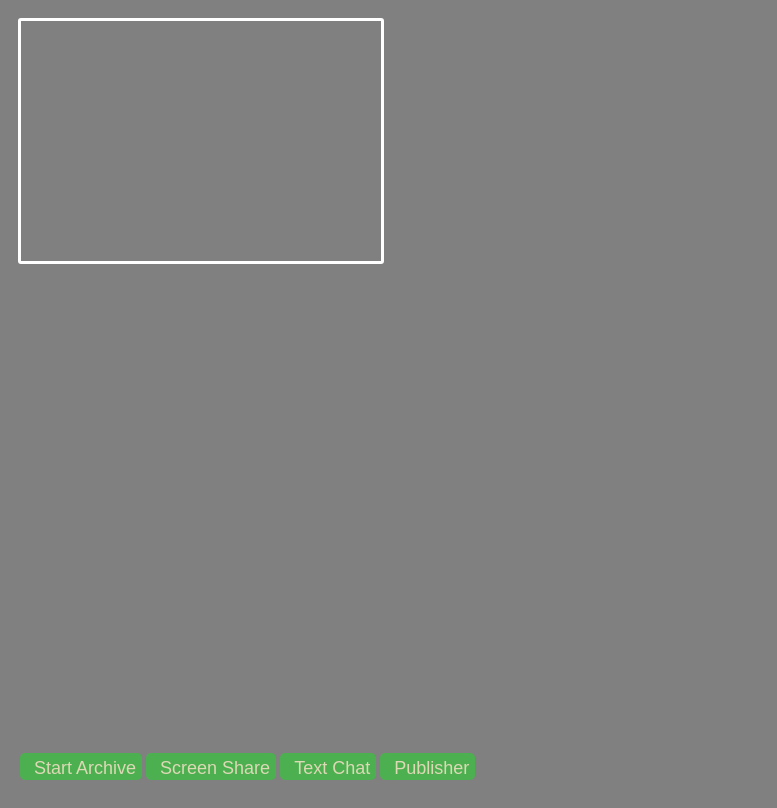
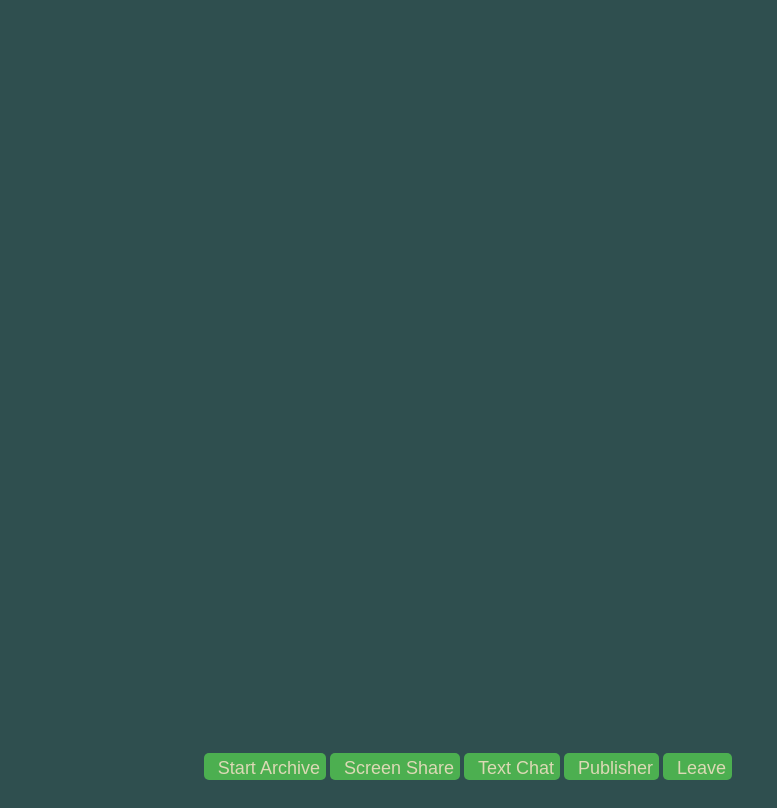
Before and after one commit to ishanshindeV/Sample-Vonage-Application, a PHP site: page / in a window 1280 px wide. Shown: the whole page, without its empty margins (0-777 px from the left). Run offline with PHP 8.4, Linux system fonts and the light colour scheme; some libraries are stand-ins or nearby versions.

Commit message:
Updating files

```diff
--- a/css/app.css
+++ b/css/app.css
@@ -1,6 +1,6 @@
 body,
 html {
-    background-color: gray;
+    background-color: darkslategrey;
     height: 100%;
 }
 
@@ -16,18 +16,13 @@ html {
     margin-left: auto;
     margin-right: auto;
     z-index: 11;
+    border-radius: 5px;
 }
 
 #layout {
     width: 100%;
     height: 100%;
     position: relative;
-}
-
-img.logo {
-    width: 120px;
-    height: 90px;
-    margin-bottom: 30px;
 }
 
 #subscriber {
@@ -45,8 +40,6 @@ img.logo {
     top: 10px;
     left: 10px;
     z-index: 100;
-    border: 3px solid white;
-    border-radius: 3px;
 }
 
 .button {
@@ -70,6 +63,7 @@ img.logo {
     width: 70%;
     margin-left: auto;
     margin-right: auto;
+    text-align: center;
     bottom: 20px;
     left: 20px;
     z-index: 200;
--- a/index.html
+++ b/index.html
@@ -26,6 +26,7 @@
             <button type="button" class="button" id="screenShare" onClick="javascript:toggleScreenSharing()">Screen Share</button>
             <button type="button" class="button" id="textChatButton" onClick="javascript:toggleTextChat()">Text Chat</button>
             <button type="button" class="button" id="Publisher" onClick="javascript:togglePublisher()">Publisher</button>
+            <button type="button" class="button" id="leave" onClick="javascript:clickLeave()">Leave</button>
         </div>
     </div>
     <div id="textchat">
--- a/js/app.js
+++ b/js/app.js
@@ -182,6 +182,12 @@ function sessionEventListners(session, layout) {
 }
 
 // FOR ARCHIVING
+var transmissionType = localStorage.getItem('transmissionType');
+if (transmissionType === 'p2p')
+    $('#start').hide();
+else
+    $('#start').show();
+
 // Start recording
 function startArchive() { // eslint-disable-line no-unused-vars
     $.ajax({
@@ -222,10 +228,11 @@ function stopArchive() { // eslint-disable-line no-unused-vars
 // every 5 secs until it is "available"
 function viewArchive() { // eslint-disable-line no-unused-vars
     $('#view').prop('disabled', true);
-    window.location = SAMPLE_SERVER_BASE_URL + /archive/ + archiveID + '/view';
+    window.open(SAMPLE_SERVER_BASE_URL + /archive/ + archiveID + '/view');
+    $('#view').hide();
+    $('#start').show();
 }
 
-$('#start').show();
 $('#view').hide();
 
 // FOR TEXT CHAT
@@ -315,3 +322,7 @@ function togglePublisher() {
     }
 
 }
+
+function clickLeave() {
+    window.location.href = 'login.html';
+}
```
Also changed, not shown: login.html (+5 -3 lines), 1 other file.
